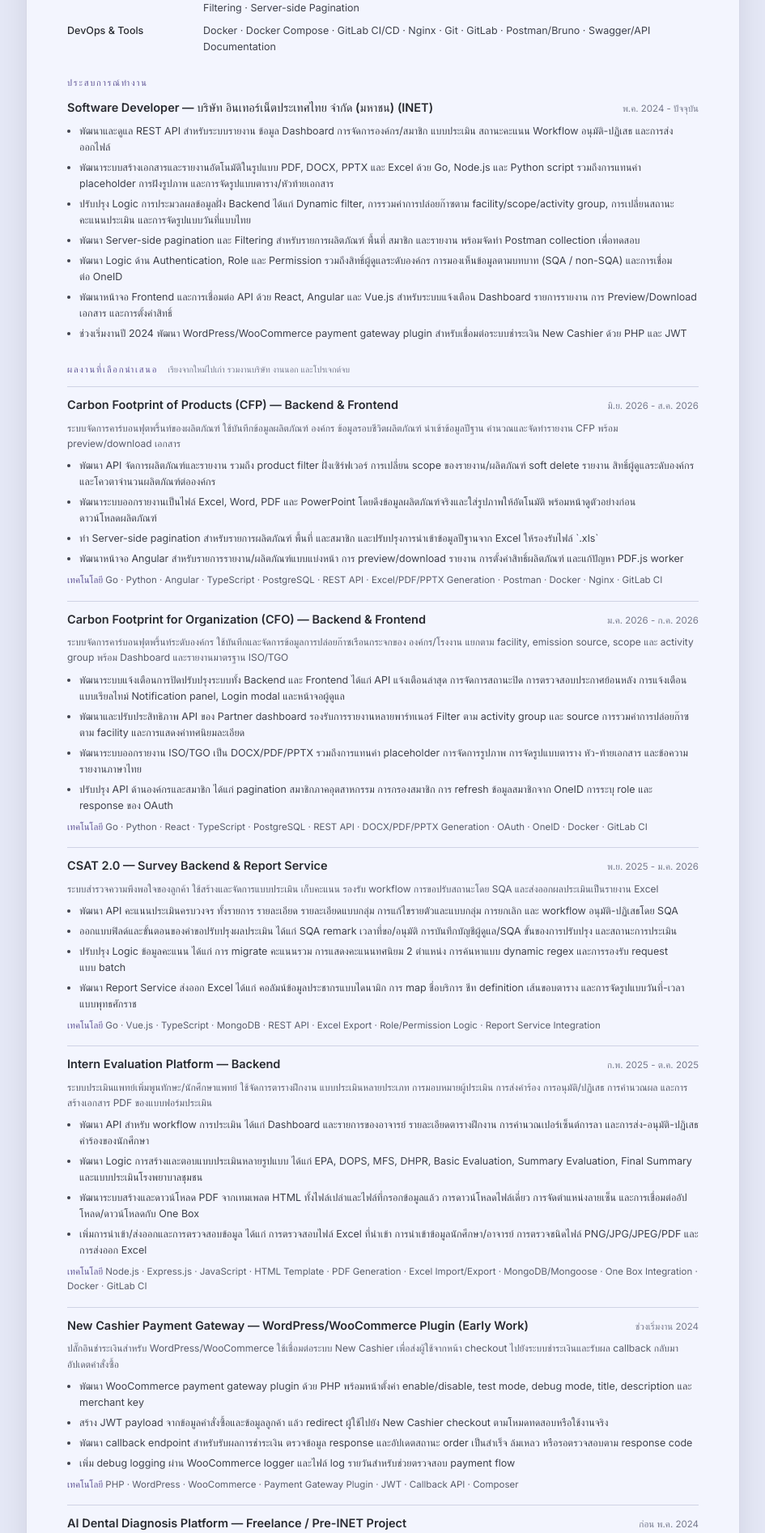
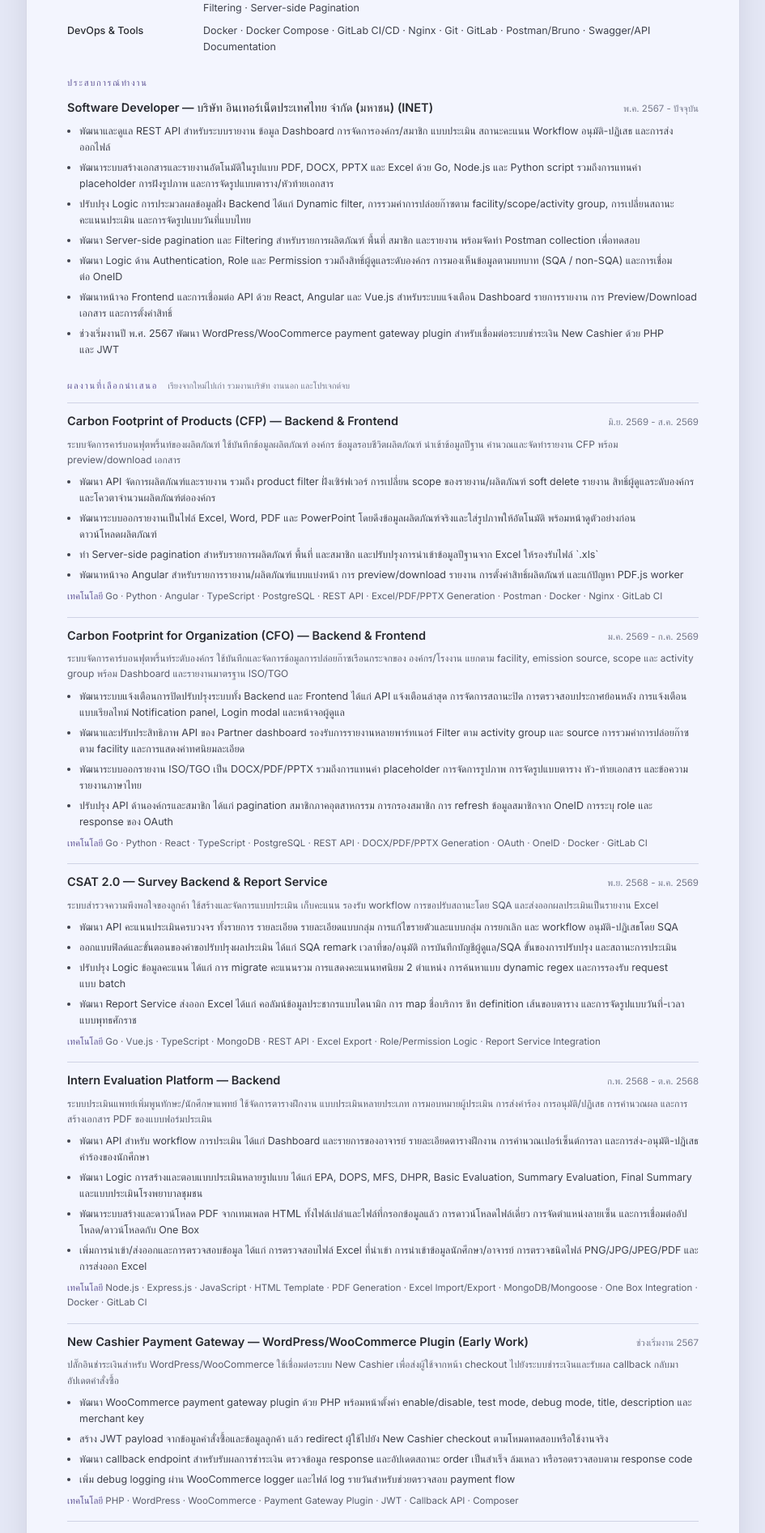
Before and after one commit to piyawat001/resume, a Vue app: page / in a window 1280 px wide. Shown: the part 620-2513 px from the top of the page at 81% size, without its empty margins (167-1112 px from the left). Built offline with nearby package versions, Linux system fonts and the light colour scheme; a web font is replaced by a local one.

Commit message:
Use Buddhist Era years in Thai resume

```diff
--- a/src/content/resume.ts
+++ b/src/content/resume.ts
@@ -137,7 +137,7 @@ export const resume: Record<Lang, Resume> = {
       {
         role: 'Software Developer',
         company: 'บริษัท อินเทอร์เน็ตประเทศไทย จำกัด (มหาชน) (INET)',
-        period: 'พ.ค. 2024 - ปัจจุบัน',
+        period: 'พ.ค. 2567 - ปัจจุบัน',
         bullets: [
           'พัฒนาและดูแล REST API สำหรับระบบรายงาน ข้อมูล Dashboard การจัดการองค์กร/สมาชิก แบบประเมิน สถานะคะแนน Workflow อนุมัติ-ปฏิเสธ และการส่งออกไฟล์',
           'พัฒนาระบบสร้างเอกสารและรายงานอัตโนมัติในรูปแบบ PDF, DOCX, PPTX และ Excel ด้วย Go, Node.js และ Python script รวมถึงการแทนค่า placeholder การฝังรูปภาพ และการจัดรูปแบบตาราง/หัวท้ายเอกสาร',
@@ -145,14 +145,14 @@ export const resume: Record<Lang, Resume> = {
           'พัฒนา Server-side pagination และ Filtering สำหรับรายการผลิตภัณฑ์ พื้นที่ สมาชิก และรายงาน พร้อมจัดทำ Postman collection เพื่อทดสอบ',
           'พัฒนา Logic ด้าน Authentication, Role และ Permission รวมถึงสิทธิ์ผู้ดูแลระดับองค์กร การมองเห็นข้อมูลตามบทบาท (SQA / non-SQA) และการเชื่อมต่อ OneID',
           'พัฒนาหน้าจอ Frontend และการเชื่อมต่อ API ด้วย React, Angular และ Vue.js สำหรับระบบแจ้งเตือน Dashboard รายการรายงาน การ Preview/Download เอกสาร และการตั้งค่าสิทธิ์',
-          'ช่วงเริ่มงานปี 2024 พัฒนา WordPress/WooCommerce payment gateway plugin สำหรับเชื่อมต่อระบบชำระเงิน New Cashier ด้วย PHP และ JWT',
+          'ช่วงเริ่มงานปี พ.ศ. 2567 พัฒนา WordPress/WooCommerce payment gateway plugin สำหรับเชื่อมต่อระบบชำระเงิน New Cashier ด้วย PHP และ JWT',
         ],
       },
     ],
     freelanceProjects: [
       {
         title: 'AI Dental Diagnosis Platform — Freelance / Pre-INET Project',
-        period: 'ก่อน พ.ค. 2024',
+        period: 'ก่อน พ.ค. 2567',
         summary: 'เว็บแอปพลิเคชัน AI ทันตกรรมสำหรับคณะทันตแพทยศาสตร์ มหาวิทยาลัยขอนแก่น รองรับการอัปโหลดภาพรังสี Panoramic Radiographs (OPG), ประมวลผลด้วย AI service, แสดงผลวินิจฉัย/คะแนนความเชื่อมั่น และให้ผู้ใช้ดูประวัติผลลัพธ์ย้อนหลัง',
         bullets: [
           'สร้างและทดลองโมเดล classification เอง โดยเปรียบเทียบสถาปัตยกรรม YOLO, Inception, VGG, ResNet และ RegNet เพื่อเลือกแนวทางที่เหมาะกับการจำแนกภาพทางทันตกรรม',
@@ -167,7 +167,7 @@ export const resume: Record<Lang, Resume> = {
     projects: [
       {
         title: 'Carbon Footprint of Products (CFP) — Backend & Frontend',
-        period: 'มิ.ย. 2026 - ส.ค. 2026',
+        period: 'มิ.ย. 2569 - ส.ค. 2569',
         summary: 'ระบบจัดการคาร์บอนฟุตพริ้นท์ของผลิตภัณฑ์ ใช้บันทึกข้อมูลผลิตภัณฑ์ องค์กร ข้อมูลรอบชีวิตผลิตภัณฑ์ นำเข้าข้อมูลปีฐาน คำนวณและจัดทำรายงาน CFP พร้อม preview/download เอกสาร',
         bullets: [
           'พัฒนา API จัดการผลิตภัณฑ์และรายงาน รวมถึง product filter ฝั่งเซิร์ฟเวอร์ การเปลี่ยน scope ของรายงาน/ผลิตภัณฑ์ soft delete รายงาน สิทธิ์ผู้ดูแลระดับองค์กร และโควตาจำนวนผลิตภัณฑ์ต่อองค์กร',
@@ -179,7 +179,7 @@ export const resume: Record<Lang, Resume> = {
       },
       {
         title: 'Carbon Footprint for Organization (CFO) — Backend & Frontend',
-        period: 'ม.ค. 2026 - ก.ค. 2026',
+        period: 'ม.ค. 2569 - ก.ค. 2569',
         summary: 'ระบบจัดการคาร์บอนฟุตพริ้นท์ระดับองค์กร ใช้บันทึกและจัดการข้อมูลการปล่อยก๊าซเรือนกระจกของ องค์กร/โรงงาน แยกตาม facility, emission source, scope และ activity group พร้อม Dashboard และรายงานมาตรฐาน ISO/TGO',
         bullets: [
           'พัฒนาระบบแจ้งเตือนการปิดปรับปรุงระบบทั้ง Backend และ Frontend ได้แก่ API แจ้งเตือนล่าสุด การจัดการสถานะปิด การตรวจสอบประกาศย้อนหลัง การแจ้งเตือนแบบเรียลไทม์ Notification panel, Login modal และหน้าจอผู้ดูแล',
@@ -191,7 +191,7 @@ export const resume: Record<Lang, Resume> = {
       },
       {
         title: 'CSAT 2.0 — Survey Backend & Report Service',
-        period: 'พ.ย. 2025 - ม.ค. 2026',
+        period: 'พ.ย. 2568 - ม.ค. 2569',
         summary: 'ระบบสำรวจความพึงพอใจของลูกค้า ใช้สร้างและจัดการแบบประเมิน เก็บคะแนน รองรับ workflow การขอปรับสถานะโดย SQA และส่งออกผลประเมินเป็นรายงาน Excel',
         bullets: [
           'พัฒนา API คะแนนประเมินครบวงจร ทั้งรายการ รายละเอียด รายละเอียดแบบกลุ่ม การแก้ไขรายตัวและแบบกลุ่ม การยกเลิก และ workflow อนุมัติ-ปฏิเสธโดย SQA',
@@ -203,7 +203,7 @@ export const resume: Record<Lang, Resume> = {
       },
       {
         title: 'Intern Evaluation Platform — Backend',
-        period: 'ก.พ. 2025 - ต.ค. 2025',
+        period: 'ก.พ. 2568 - ต.ค. 2568',
         summary: 'ระบบประเมินแพทย์เพิ่มพูนทักษะ/นักศึกษาแพทย์ ใช้จัดการตารางฝึกงาน แบบประเมินหลายประเภท การมอบหมายผู้ประเมิน การส่งคำร้อง การอนุมัติ/ปฏิเสธ การคำนวณผล และการสร้างเอกสาร PDF ของแบบฟอร์มประเมิน',
         bullets: [
           'พัฒนา API สำหรับ workflow การประเมิน ได้แก่ Dashboard และรายการของอาจารย์ รายละเอียดตารางฝึกงาน การคำนวณเปอร์เซ็นต์การลา และการส่ง-อนุมัติ-ปฏิเสธคำร้องของนักศึกษา',
@@ -215,7 +215,7 @@ export const resume: Record<Lang, Resume> = {
       },
       {
         title: 'New Cashier Payment Gateway — WordPress/WooCommerce Plugin (Early Work)',
-        period: 'ช่วงเริ่มงาน 2024',
+        period: 'ช่วงเริ่มงาน 2567',
         summary: 'ปลั๊กอินชำระเงินสำหรับ WordPress/WooCommerce ใช้เชื่อมต่อระบบ New Cashier เพื่อส่งผู้ใช้จากหน้า checkout ไปยังระบบชำระเงินและรับผล callback กลับมาอัปเดตคำสั่งซื้อ',
         bullets: [
           'พัฒนา WooCommerce payment gateway plugin ด้วย PHP พร้อมหน้าตั้งค่า enable/disable, test mode, debug mode, title, description และ merchant key',
@@ -229,7 +229,7 @@ export const resume: Record<Lang, Resume> = {
     academicProjects: [
       {
         title: 'Intelligent Sidewalk Surveillance & Motorcycle License Plate Spotter',
-        period: '2024 (โปรเจกต์จบ)',
+        period: '2567 (โปรเจกต์จบ)',
         summary: 'ระบบเฝ้าระวังการขับขี่รถจักรยานยนต์บนทางเท้าและตรวจจับป้ายทะเบียน ใช้ประมวลผลภาพเพื่อตรวจจับรถจักรยานยนต์ พื้นที่ทางเท้า และข้อมูลป้ายทะเบียนสำหรับงานควบคุมและบังคับใช้กฎจราจร',
         bullets: [
           'พัฒนาระบบตรวจจับด้วย YOLOv8 และ OpenCV สำหรับวิเคราะห์ภาพและตรวจจับเหตุการณ์รถจักรยานยนต์ที่ขับขี่บนทางเท้า',
@@ -244,8 +244,8 @@ export const resume: Record<Lang, Resume> = {
     education: {
       degree: 'วิทยาศาสตรบัณฑิต (วิทยาการคอมพิวเตอร์)',
       school: 'วิทยาลัยการคอมพิวเตอร์ มหาวิทยาลัยขอนแก่น',
-      detail: 'สำเร็จการศึกษา พ.ศ. 2567 (พฤษภาคม 2024) · GPAX 2.90',
-      year: '2024',
+      detail: 'สำเร็จการศึกษา พ.ศ. 2567 (พฤษภาคม 2567) · GPAX 2.90',
+      year: '2567',
     },
   },
   en: {
```
